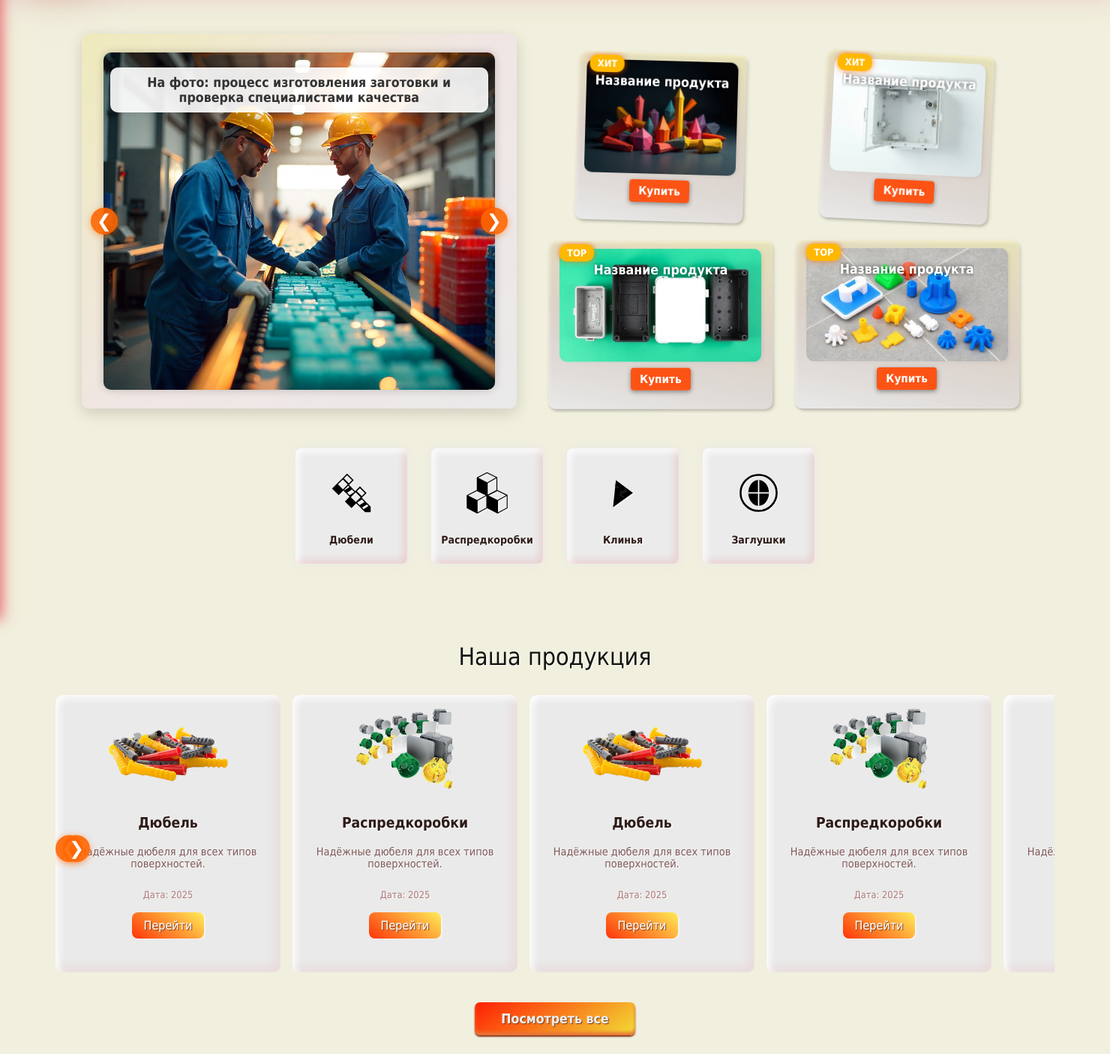
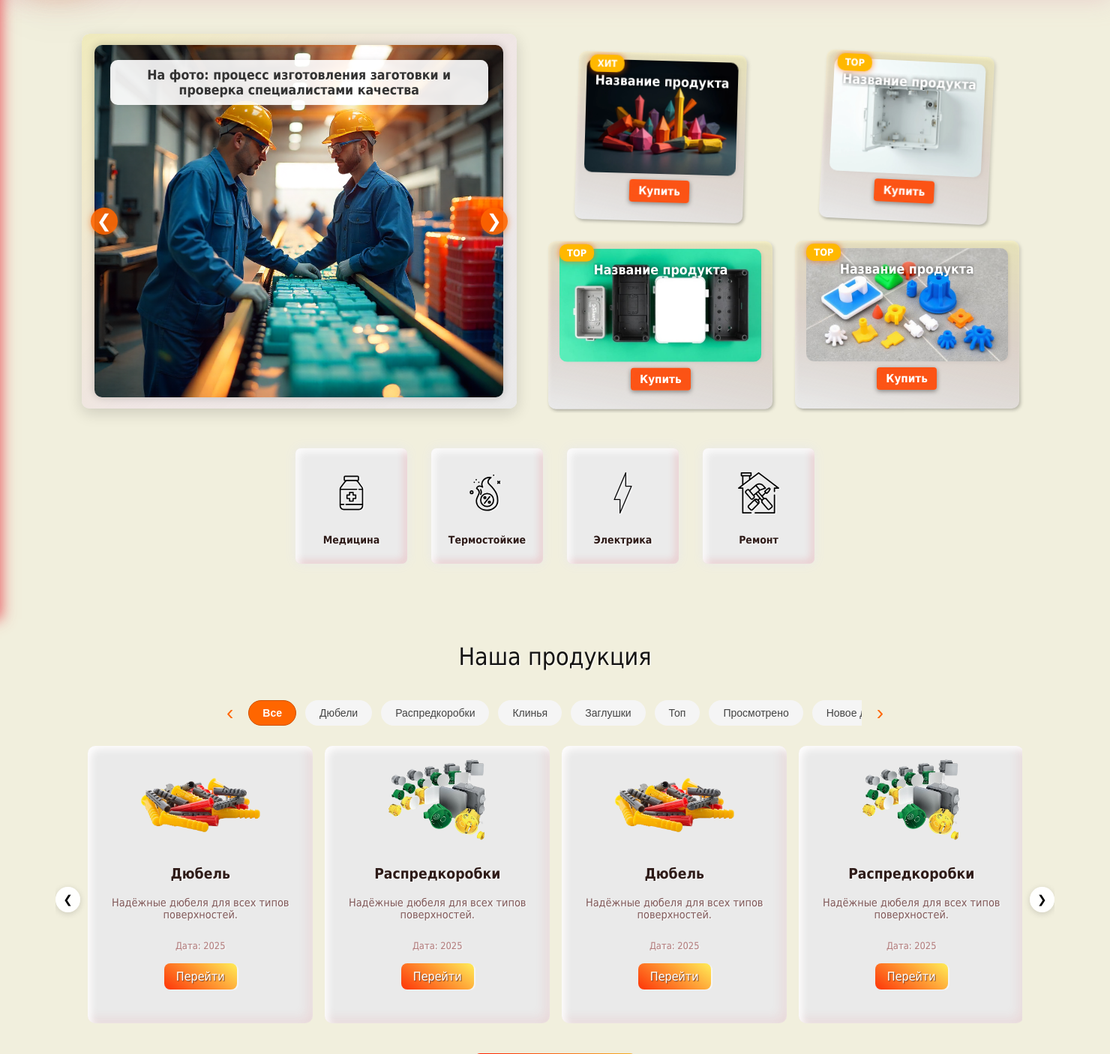
Before and after one commit to TumashenkaAliaksandr/natta_pg, a Django app: page / in a window 1480 px wide. Shown: the part 123-1529 px from the top of the page at 75% size. Run offline with Django 5.2, Linux system fonts and the light colour scheme.

Commit message:
added new svg for categories, update main js, new js for categories chips, added categories chips, update js news slider, update css

```diff
--- a/templates/main/base.html
+++ b/templates/main/base.html
@@ -71,7 +71,7 @@
                 <li><a href="#" class="nav__link active"><i class="fas fa-flag"></i> Главная</a></li>
                 <li><a href="#products" class="nav__link"><i class="fas fa-shopping-bag"></i> Продукция</a></li>
                 <li><a href="#about" class="nav__link"><i class="fas fa-info-circle"></i> О нас</a></li>
-                <li><a href="#contacts" class="nav__link"><i class="fas fa-phone"></i> Контакты</a></li>
+                <li><a href="#contacts" class="nav__link"><i class="fas fa-globe"></i> Контакты</a></li>
                 <li><a href="#news" class="nav__link"><i class="fas fa-newspaper"></i> Новости</a></li>
             </ul>
 
@@ -132,6 +132,7 @@
 <script src="{% static 'webapp/js/main_slider.js' %}"></script>
 <script src="{% static 'webapp/js/news_slider.js' %}"></script>
 <script src="{% static 'webapp/js/product_slider.js' %}"></script>
+<script src="{% static 'webapp/js/chips.js' %}"></script>
 
 <script>
     // Скрипт для мобильного меню
--- a/webapp/static/webapp/css/style.css
+++ b/webapp/static/webapp/css/style.css
@@ -1054,18 +1054,18 @@ header {
 
 /* Изображение */
 .slide-left img {
-  width: 90%;
-  max-height: 90%;
+  width: 94%;
+  max-height: 94%;
   object-fit: cover;
   border-radius: 10px;
-  margin-bottom: 25px;
+  margin-bottom: 15px;
   backface-visibility: hidden;
   transform-style: preserve-3d;
   box-shadow: 0 0 12px rgba(0,0,0,0.2);
 }
 
 /* Кнопки */
-.slider-btn {
+.r-slider-btn {
   position: absolute;
   top: 50%;
   transform: translateY(-50%);
@@ -1083,15 +1083,15 @@ header {
   transition: background-color 0.3s ease;
 }
 
-.slider-btn:hover {
+.r-slider-btn:hover {
   background: #ff6600;
 }
 
-.prev-btn {
+.r-prev-btn {
   left: 12px;
 }
 
-.next-btn {
+.r-next-btn {
   right: 12px;
 }
 
@@ -1366,6 +1366,74 @@ header {
 
 
 
+.chips-wrapper {
+  display: flex;
+  align-items: center;
+  max-width: 900px;
+  margin: 20px auto;
+  gap: 8px;
+  user-select: none;
+}
+
+.chips-arrow {
+  background: transparent;
+  border: none;
+  font-size: 28px;
+  cursor: pointer;
+  padding: 8px 12px;
+  color: #ff6600;
+  transition: color 0.3s ease;
+}
+
+.chips-arrow:hover {
+  color: #e05500;
+}
+
+.chips-container {
+  overflow-x: auto;
+  flex-grow: 1;
+  scrollbar-width: none;
+  -ms-overflow-style: none;
+  -webkit-overflow-scrolling: touch;
+}
+
+.chips-container::-webkit-scrollbar {
+  display: none;
+}
+
+.chips-track {
+  display: flex;
+  gap: 12px;
+  white-space: nowrap;
+}
+
+.chip {
+  background-color: #f5f5f5;
+  border-radius: 20px;
+  padding: 8px 18px;
+  font-size: 14px;
+  color: #444;
+  border: 1.5px solid transparent;
+  cursor: pointer;
+  transition:
+    background-color 0.3s ease,
+    border-color 0.3s ease,
+    color 0.3s ease;
+}
+
+.chip:hover {
+  background-color: #ffe6cc;
+  border-color: #ffac33;
+  color: #ff6600;
+}
+
+.chip.active {
+  background-color: #ff6600;
+  border-color: #cc5200;
+  color: white;
+  font-weight: 600;
+  cursor: default;
+}
 
 
 
--- /dev/null
+++ b/webapp/static/webapp/js/chips.js
@@ -0,0 +1,29 @@
+document.addEventListener('DOMContentLoaded', () => {
+  const leftArrow = document.querySelector('.left-arrow');
+  const rightArrow = document.querySelector('.right-arrow');
+  const container = document.querySelector('.chips-container');
+  const chips = document.querySelectorAll('.chip');
+
+  // Переменная для ширины шага — ширина одного чипса + gap, берем первый
+  const step = chips[0].offsetWidth + 12; // 12 - gap между чипсами
+
+  leftArrow.addEventListener('click', () => {
+    container.scrollBy({ left: -step * 3, behavior: 'smooth' });
+  });
+
+  rightArrow.addEventListener('click', () => {
+    container.scrollBy({ left: step * 3, behavior: 'smooth' });
+  });
+
+  // Логика переключения активного состояния чипсов
+  chips.forEach(chip => {
+    chip.addEventListener('click', () => {
+      chips.forEach(c => {
+        c.classList.remove('active');
+        c.setAttribute('aria-pressed', 'false');
+      });
+      chip.classList.add('active');
+      chip.setAttribute('aria-pressed', 'true');
+    });
+  });
+});
--- a/webapp/static/webapp/js/main.js
+++ b/webapp/static/webapp/js/main.js
@@ -7,10 +7,11 @@ document.querySelector('.close-button').addEventListener('click', () => {
   document.getElementById('top-bar').style.display = 'none';
 });
 
+
 document.addEventListener('DOMContentLoaded', () => {
   const slides = document.querySelectorAll('.slide-left');
-  const prevBtn = document.querySelector('.prev-btn');
-  const nextBtn = document.querySelector('.next-btn');
+  const prevBtn = document.querySelector('.r-prev-btn');
+  const nextBtn = document.querySelector('.r-next-btn');
   let current = 0;
   let isAnimating = false;
 
@@ -22,29 +23,33 @@ document.addEventListener('DOMContentLoaded', () => {
     const oldSlide = slides[current];
     const newSlide = slides[newIndex];
 
-    // Анимация выхода старого слайда налево
-    oldSlide.classList.remove('active', 'enter-right');
+    // Убираем слушатели на старом слайде на случай повторного анимационого цикла
+    oldSlide.removeEventListener('animationend', onOldSlideEnd);
+
+    newSlide.classList.add('active');
+
+    // Функция окончания анимации старого слайда
+    function onOldSlideEnd() {
+      oldSlide.classList.remove('active', 'exit-left', 'exit-right');
+      isAnimating = false;
+      oldSlide.removeEventListener('animationend', onOldSlideEnd);
+    }
+
+    // Начинаем анимацию выхода старого слайда
     oldSlide.classList.add('exit-left');
-
-    // Анимация появления нового слайда справа
-    newSlide.classList.remove('exit-left');
-    newSlide.classList.add('enter-right', 'active');
-
-    // После анимации убрать классы выхода
-    oldSlide.addEventListener('animationend', () => {
-      oldSlide.classList.remove('exit-left');
-      isAnimating = false;
-    }, { once: true });
+    oldSlide.addEventListener('animationend', onOldSlideEnd);
 
     current = newIndex;
   }
 
   prevBtn.addEventListener('click', () => {
+    if (isAnimating) return;
     const newIndex = (current - 1 + slides.length) % slides.length;
     showSlide(newIndex);
   });
 
   nextBtn.addEventListener('click', () => {
+    if (isAnimating) return;
     const newIndex = (current + 1) % slides.length;
     showSlide(newIndex);
   });
--- a/webapp/static/webapp/js/news_slider.js
+++ b/webapp/static/webapp/js/news_slider.js
@@ -3,42 +3,68 @@ document.addEventListener('DOMContentLoaded', () => {
   const leftArrow = document.querySelector('.left-arrow');
   const rightArrow = document.querySelector('.right-arrow');
 
-  let paused = false;
-  let animationSpeed = 30; // секунд на полный цикл
-  let progress = 0;
-  let lastTimestamp = null;
+  if (!track || !leftArrow || !rightArrow) return;
 
-  function animateSlider(timestamp) {
-    if (!lastTimestamp) lastTimestamp = timestamp;
-    if (!paused) {
-      progress += (timestamp - lastTimestamp) / 1000;
-      if (progress > animationSpeed) progress = 0;
-      const percentage = -(progress / animationSpeed) * 50; // анимируем -50% по ширине
-      track.style.transform = `translateX(${percentage}%)`;
+  const slides = track.querySelectorAll('.news-slide');
+  const totalSlides = slides.length / 2; // половина, т.к. есть дубли
+  const slideWidth = slides[0].offsetWidth + 20; // ширина + gap
+
+  let currentIndex = 0;
+  let isAnimating = false;
+
+  // Изначально ставим в начало первого полного набора слайдов
+  track.scrollLeft = 0;
+
+  function goToSlide(index) {
+    if (isAnimating) return;
+    isAnimating = true;
+
+    // Цикличность вперед / назад
+    if (index < 0) {
+      currentIndex = totalSlides - 1;
+      // Мгновенно переключаем scrollLeft в конец первого набора
+      track.style.scrollBehavior = 'auto';
+      track.scrollLeft = currentIndex * slideWidth;
+      // Легкий таймаут для плавного переключения
+      setTimeout(() => {
+        goToSlide(currentIndex - 1);
+      }, 50);
+      return;
     }
-    lastTimestamp = timestamp;
-    requestAnimationFrame(animateSlider);
+
+    if (index >= totalSlides) {
+      currentIndex = 0;
+      // Мгновенно переключаем scrollLeft в начало
+      track.style.scrollBehavior = 'auto';
+      track.scrollLeft = 0;
+      setTimeout(() => {
+        goToSlide(currentIndex + 1);
+      }, 50);
+      return;
+    }
+
+    currentIndex = index;
+    track.style.scrollBehavior = 'smooth';
+    track.scrollTo({
+      left: currentIndex * slideWidth,
+    });
+
+    // Обработка окончания анимации смещения
+    setTimeout(() => {
+      isAnimating = false;
+    }, 600); // время transition чуть больше 0.5s в CSS
   }
-  requestAnimationFrame(animateSlider);
 
   leftArrow.addEventListener('click', () => {
-    paused = true;
-    // смещаем вправо на длину слайдов
-    const computedStyle = window.getComputedStyle(track);
-    const matrix = new DOMMatrixReadOnly(computedStyle.transform);
-    let currentX = matrix.m41;
-    currentX += 320 + 20; // ширина слайда + margin * 2
-    track.style.transform = `translateX(${currentX}px)`;
-    setTimeout(() => paused = false, 800);
+    if (!isAnimating) goToSlide(currentIndex - 1);
   });
 
   rightArrow.addEventListener('click', () => {
-    paused = true;
-    const computedStyle = window.getComputedStyle(track);
-    const matrix = new DOMMatrixReadOnly(computedStyle.transform);
-    let currentX = matrix.m41;
-    currentX -= 320 + 20;
-    track.style.transform = `translateX(${currentX}px)`;
-    setTimeout(() => paused = false, 800);
+    if (!isAnimating) goToSlide(currentIndex + 1);
   });
+
+  // Автоматическая прокрутка каждые 3 секунды
+  setInterval(() => {
+    if (!isAnimating) goToSlide(currentIndex + 1);
+  }, 3000);
 });
--- a/webapp/templates/webapp/index.html
+++ b/webapp/templates/webapp/index.html
@@ -4,31 +4,32 @@
 {% block content %}
 
     <main>
+
         {% include 'webapp/slider_main.html' %}
 
         <section class="categories-section">
             <div class="container-main categories__container">
                 <div class="categories-grid">
                     <div class="category-card">
-                        <img src="{% static 'webapp/svg/nut-and-bolt-svgrepo-com.svg' %}" alt="Дюбели"
+                        <img src="{% static 'webapp/svg/medicine-medical-health-healthcare-vitamin-pill-pharmacy-svgrepo-com.svg' %}" alt="Медицина"
                              class="category-icon"/>
-                        <p class="category-name">Дюбели</p>
+                        <p class="category-name">Медицина</p>
                     </div>
                     <div class="category-card">
-                        <img src="{% static 'webapp/svg/cubes-in-stack-with-shadow-svgrepo-com.svg' %}"
-                             alt="Распределительные коробки"
+                        <img src="{% static 'webapp/svg/hot-sales-discount-svgrepo-com.svg' %}"
+                             alt="Термостойкие"
                              class="category-icon"/>
-                        <p class="category-name">Распредкоробки</p>
+                        <p class="category-name">Термостойкие</p>
                     </div>
                     <div class="category-card">
-                        <img src="{% static 'webapp/svg/bolt-construction-nail-svgrepo-com.svg' %}" alt="Клинья"
+                        <img src="{% static 'webapp/svg/electric-bolt-svgrepo-com.svg' %}" alt="Электрика"
                              class="category-icon"/>
-                        <p class="category-name">Клинья</p>
+                        <p class="category-name">Электрика</p>
                     </div>
                     <div class="category-card">
-                        <img src="{% static 'webapp/svg/electrical-crescent-svgrepo-com.svg' %}" alt="Заглушки"
+                        <img src="{% static 'webapp/svg/house-repair-svgrepo-com.svg' %}" alt="Ремонт"
                              class="category-icon"/>
-                        <p class="category-name">Заглушки</p>
+                        <p class="category-name">Ремонт</p>
                     </div>
                     <!-- Добавьте остальные категории аналогично -->
                 </div>
@@ -36,10 +37,27 @@
         </section>
 
         <!-- Блок продукции -->
-
         <section id="products" class="categories-section">
             <div class="container-main">
                 <h2 class="section-title">Наша продукция</h2>
+
+        <div class="chips-wrapper">
+            <button class="chips-arrow left-arrow" aria-label="Предыдущие">‹</button>
+            <div class="chips-container">
+                <div class="chips-track">
+                    <button class="chip active" aria-pressed="true">Все</button>
+                    <button class="chip" aria-pressed="false">Дюбели</button>
+                    <button class="chip" aria-pressed="false">Распредкоробки</button>
+                    <button class="chip" aria-pressed="false">Клинья</button>
+                    <button class="chip" aria-pressed="false">Заглушки</button>
+                    <button class="chip" aria-pressed="false">Топ</button>
+                    <button class="chip" aria-pressed="false">Просмотрено</button>
+                    <button class="chip" aria-pressed="false">Новое для вас</button>
+                    <!-- другие чипсы по желанию -->
+                </div>
+            </div>
+            <button class="chips-arrow right-arrow" aria-label="Следующие">›</button>
+        </div>
                 <div class="products-slider-wrapper">
                     <button class="slider-btn left-btn" aria-label="Предыдущие товары">&#10094;</button>
                     <div class="products-grid products-slider">
--- a/webapp/templates/webapp/slider_main.html
+++ b/webapp/templates/webapp/slider_main.html
@@ -5,28 +5,28 @@
         <div class="slider-left">
             <div class="slide-left slide-1 active">
                 <p>На фото: процесс изготовления заготовки и проверка специалистами качества</p>
-    <img src="{% static 'webapp/img/nat_slide1.png' %}" alt="Слайд 1" />
+                <img src="{% static 'webapp/img/nat_slide1.png' %}" alt="Слайд 1"/>
             </div>
             <div class="slide-left slide-2">
                 <p>На фото: проверка заготовки руководством и её окончательное одобрение</p>
-    <img src="{% static 'webapp/img/nat_slide2.png' %}" alt="Слайд 2" />
+                <img src="{% static 'webapp/img/nat_slide2.png' %}" alt="Слайд 2"/>
             </div>
             <div class="slide-left slide-3">
                 <p>На фото: продукция направляется на склад для хранения и дальнейшей обработки</p>
-    <img src="{% static 'webapp/img/nat_slide3.png' %}" alt="Слайд 3" />
+                <img src="{% static 'webapp/img/nat_slide3.png' %}" alt="Слайд 3"/>
             </div>
             <div class="slide-left slide-4">
                 <p>На фото: готовая продукция поступает в магазины и выставляется на витрины</p>
-    <img src="{% static 'webapp/img/nat_slide4.png' %}" alt="Слайд 4" />
+                <img src="{% static 'webapp/img/nat_slide4.png' %}" alt="Слайд 4"/>
             </div>
 
-  <button class="slider-btn prev-btn">&#10094;</button>
-  <button class="slider-btn next-btn">&#10095;</button>
+            <button class="r-slider-btn r-prev-btn">&#10094;</button>
+            <button class="r-slider-btn r-next-btn">&#10095;</button>
         </div>
 
 
         <div class="slider-right">
-            <div class="slide slide-right active">
+            <div class="slide slide-right">
                 <img src="{% static 'webapp/img/nat_slider2_1.png' %}" alt="Слайд 1"/>
                 <div class="label-hit">ХИТ</div>
                 <div class="slide-title">Название продукта</div>
@@ -34,7 +34,7 @@
             </div>
             <div class="slide slide-right">
                 <img src="{% static 'webapp/img/nat_slider2_2.png' %}" alt="Слайд 3"/>
-                <div class="label-hit">ХИТ</div>
+                <div class="label-hit">TOP</div>
                 <div class="slide-title">Название продукта</div>
                 <div class="buy-label">Купить</div>
             </div>
```
Also changed, not shown: webapp/static/webapp/svg/electric-bolt-svgrepo-com.svg (added), webapp/static/webapp/svg/hot-sales-discount-svgrepo-com.svg (added), webapp/static/webapp/svg/house-repair-svgrepo-com.svg (added), webapp/static/webapp/svg/medicine-medical-health-healthcare-vitamin-pill-pharmacy-svgrepo-com.svg (added). Lines whose indentation alone changed are shown as unchanged.
